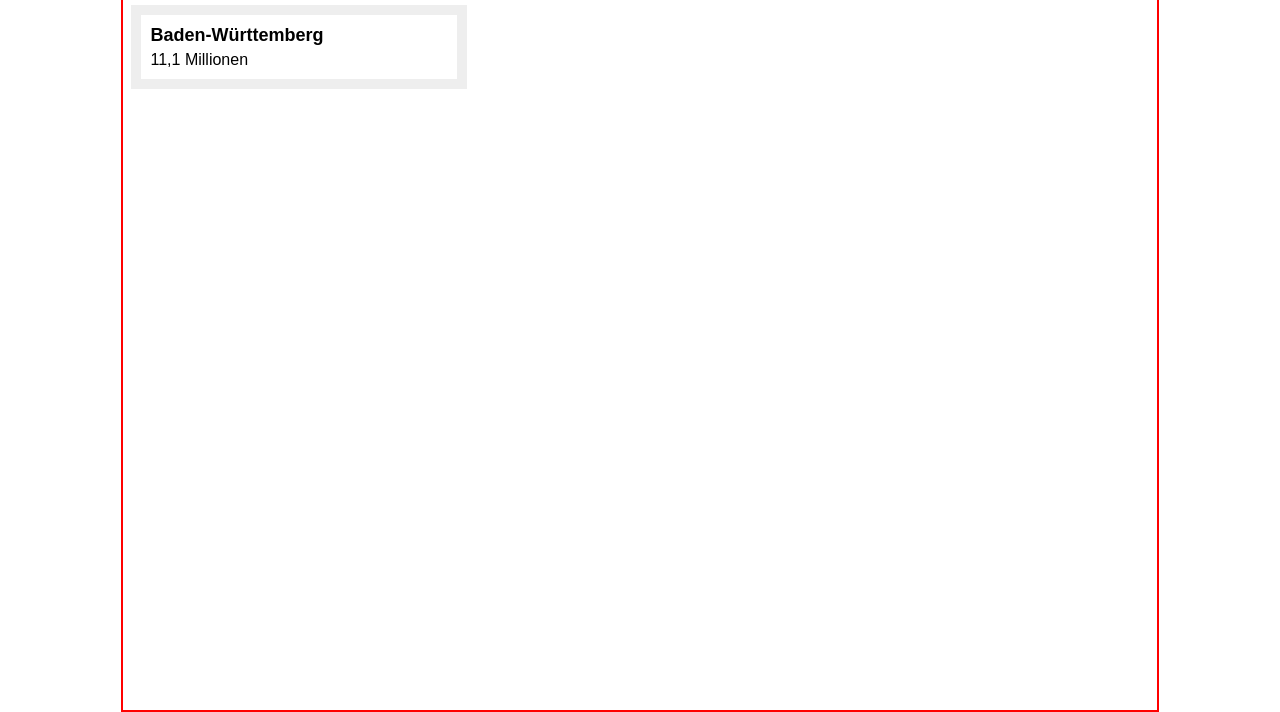
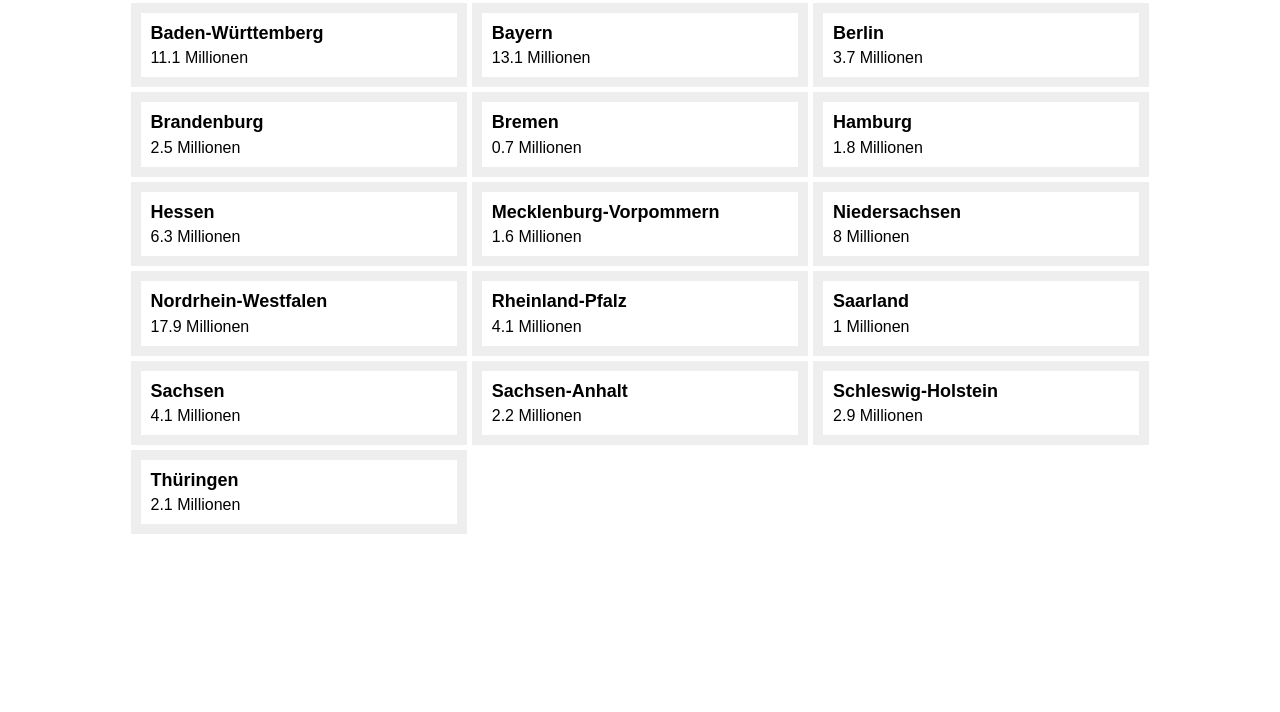
Before and after one commit to Aristotelis-Stratis/cc-bundeslaender, a plain HTML site: page index.html in a window 1280 px wide. Shown: the part 102-814 px from the top of the page. Drawn offline with Linux system fonts and the light colour scheme.

Commit message:
init and render functions

```diff
--- a/index.html
+++ b/index.html
@@ -10,19 +10,14 @@
     <script src="./js/bundesland.json"></script>
 </head>
 
-<body>
+<body onload="init()">
     <div class="content">
 
         <div class="header">
             <h1>BUNDESLÄNDER</h1>
         </div>
         <div class="main" id="main-content">
-            <a class="state-link" href="http://google.com">
-                <div class="state-info">
-                    <h2>Baden-Württemberg</h2>
-                    <span>11,1 Millionen</span>
-                </div>
-            </a>
+
         </div>
 
     </div>
--- a/js/script.js
+++ b/js/script.js
@@ -0,0 +1,26 @@
+let bundeslaender = [];
+
+async function init() {
+    let response = await fetch('./js/bundesland.json');
+    bundeslaender = await response.json();
+    console.log(bundeslaender);
+    render();
+}
+
+function render() {
+    let content = document.getElementById('main-content');
+    content.innerHTML = '';
+
+    for (let i = 0; i < bundeslaender.length; i++) {
+        const state = bundeslaender[i];
+        content.innerHTML += `
+        <a class="state-link" href="${state['url']}">
+        <div class="state-info">
+            <h2>${state['name']}</h2>
+            <span>${state['population']} Millionen</span>
+        </div>
+        </a>
+        `;
+
+    }
+}
--- a/style.css
+++ b/style.css
@@ -11,14 +11,13 @@ body {
 .content {
     background-color: rgb(255, 255, 255);
     height: 100vh;
-    width: 1024px;
+    width: 1014px;
     display: flex;
     flex-direction: column;
     align-items: center;
     padding-left: 5px;
     padding-right: 5px;
     margin-top: 10px;
-    border: 2px solid red;
 }
 
 
@@ -62,6 +61,7 @@ body {
     justify-content: start;
     flex-direction: column;
     box-sizing: border-box;
+    cursor: pointer;
 }
 
 .state-link:hover,
@@ -69,9 +69,6 @@ body {
 :visited {
     text-decoration: none;
     color: black;
-}
-
-.state-info {
 }
 
 .state-info h2 {
```
